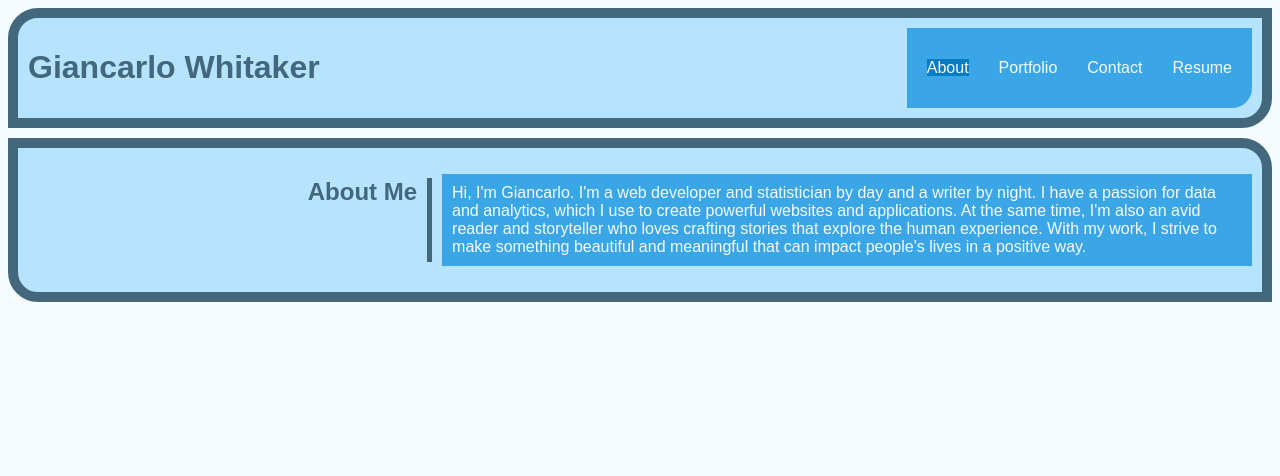
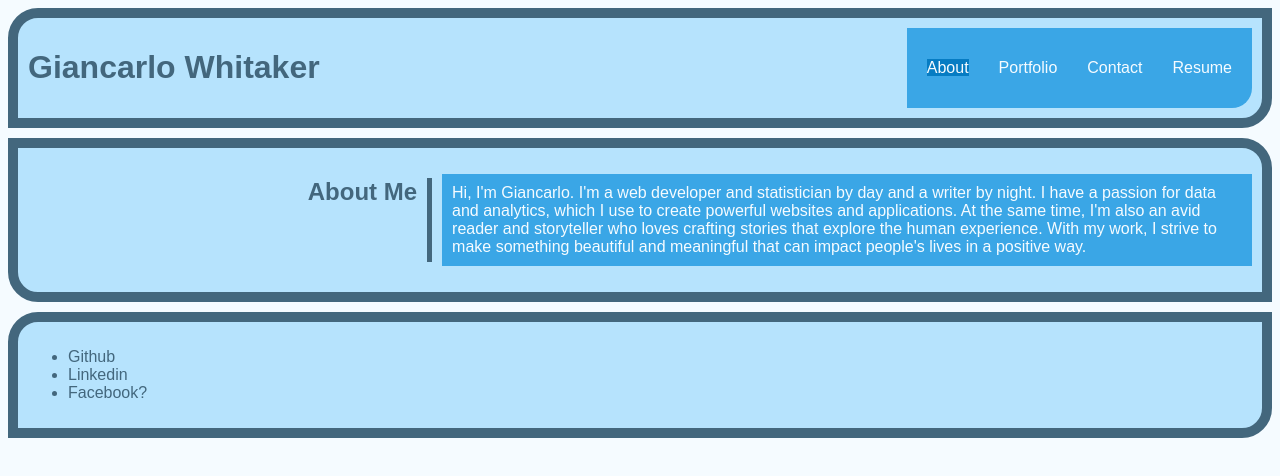
Before and after one commit to giancarlow333/react-portfolio, a React (Vite) app: page / in a window 1280 px wide. Shown: the top 476 px of the page. Built offline with nearby package versions, Linux system fonts and the light colour scheme.

Commit message:
Add dummy <footer> component

```diff
--- a/src/App.css
+++ b/src/App.css
@@ -192,6 +192,7 @@
         border: 10px solid var(--darkest);
         border-radius: 30px 0px 30px 0px;
         padding: 10px;
+        margin-top: 10px;
         color: var(--darkest);
         display: flex;
         justify-content: space-between;
--- a/src/App.jsx
+++ b/src/App.jsx
@@ -1,5 +1,6 @@
 import { Outlet } from 'react-router-dom';
 import Header from './components/Header';
+import Footer from './components/Footer';
 
 function App() {
   return (
@@ -8,6 +9,7 @@
       <main>
         <Outlet />
       </main>
+      <Footer />
     </>
   );
 }
--- /dev/null
+++ b/src/components/Footer.jsx
@@ -0,0 +1,11 @@
+export default function Footer () {
+    return (
+        <footer>
+            <ul>
+                <li>Github</li>
+                <li>Linkedin</li>
+                <li>Facebook?</li>
+            </ul>
+        </footer>
+    );
+}
```
